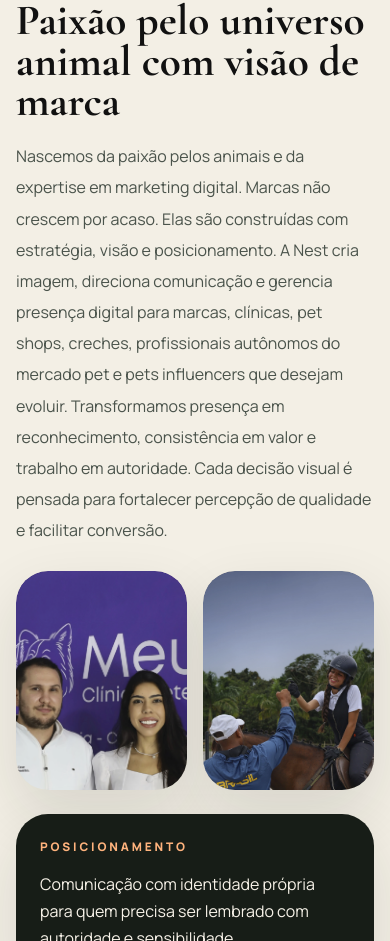
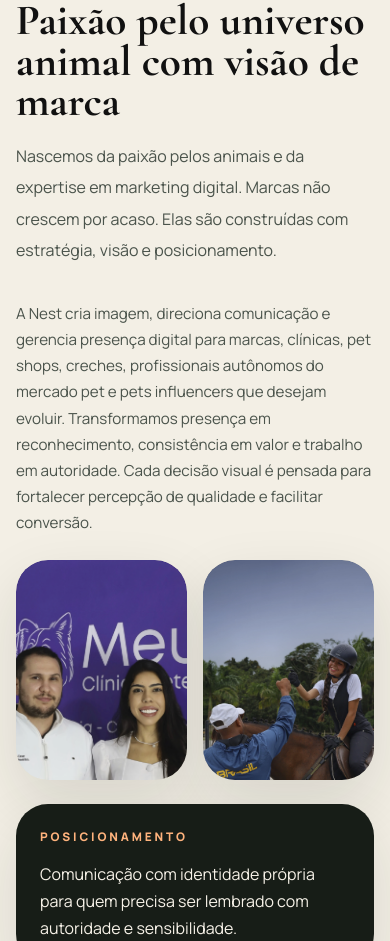
Before and after one commit to Wallaceoll/Nest-Studio-Vercel, a React (Vite) app: page / in a window 390 px wide. Shown: the part 1131-2072 px from the top of the page. Built offline with nearby package versions, Linux system fonts and the light colour scheme.

Commit message:
ajuste de texto sobre nos

```diff
--- a/src/components/About/About.module.css
+++ b/src/components/About/About.module.css
@@ -5,6 +5,13 @@
 
 #sobre :global(.content-stack) {
   gap: 0.4rem;
+}
+
+.body-copy {
+  margin: 0.85rem 0 0;
+  color: var(--text-soft);
+  font-size: 1rem;
+  line-height: 1.95;
 }
 
 .about-grid {
@@ -57,6 +64,12 @@
     width: min(var(--container), calc(100% - 1.25rem));
   }
 
+  .body-copy {
+    margin-top: 0.7rem;
+    font-size: 0.95rem;
+    line-height: 1.72;
+  }
+
   .about-grid {
     grid-template-columns: 1fr;
   }
--- a/src/components/About/About.tsx
+++ b/src/components/About/About.tsx
@@ -11,8 +11,11 @@ export function About() {
           <Intro
             eyebrow="Sobre nós"
             title="Paixão pelo universo animal com visão de marca"
-            description="Nascemos da paixão pelos animais e da expertise em marketing digital. Marcas não crescem por acaso. Elas são construídas com estratégia, visão e posicionamento. A Nest cria imagem, direciona comunicação e gerencia presença digital para marcas, clínicas, pet shops, creches, profissionais autônomos do mercado pet e pets influencers que desejam evoluir. Transformamos presença em reconhecimento, consistência em valor e trabalho em autoridade. Cada decisão visual é pensada para fortalecer percepção de qualidade e facilitar conversão."
+            description="Nascemos da paixão pelos animais e da expertise em marketing digital. Marcas não crescem por acaso. Elas são construídas com estratégia, visão e posicionamento."
           />
+          <p className={styles['body-copy']}>
+            A Nest cria imagem, direciona comunicação e gerencia presença digital para marcas, clínicas, pet shops, creches, profissionais autônomos do mercado pet e pets influencers que desejam evoluir. Transformamos presença em reconhecimento, consistência em valor e trabalho em autoridade. Cada decisão visual é pensada para fortalecer percepção de qualidade e facilitar conversão.
+          </p>
         </div>
 
         <div className={styles['about-grid']}>
```
